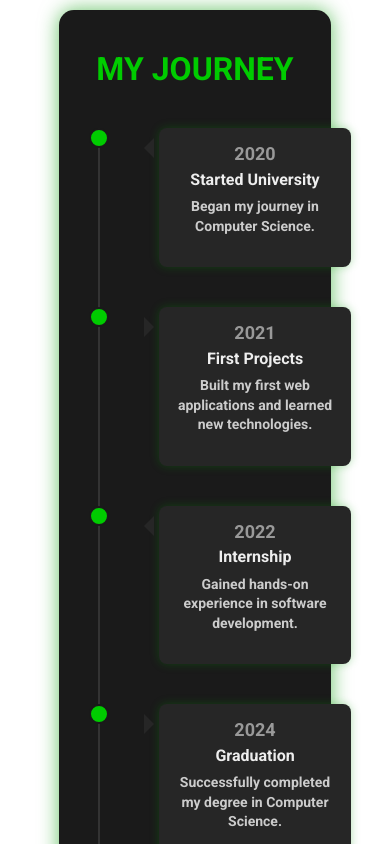
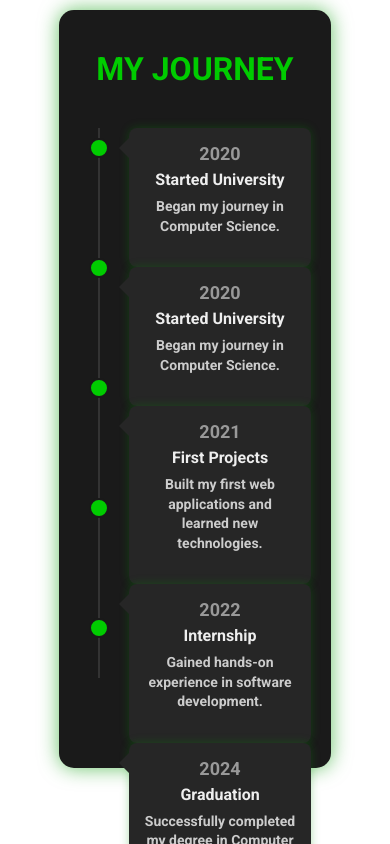
Before and after one commit to pharaohSamma/Prtofolio, an Angular app: page / in a window 390 px wide. Shown: the part 3760-4604 px from the top of the page. Built offline with nearby package versions, Linux system fonts and the light colour scheme.

Commit message:
fiing timline issue left/right

```diff
--- a/src/app/pages/about/about.component.html
+++ b/src/app/pages/about/about.component.html
@@ -4,7 +4,8 @@
     <div
       *ngFor="let event of educationTimeline; let i = index"
       class="timeline-item"
-      [ngClass]="{ left: i % 2 === 0, right: i % 2 !== 0 }"
+      [class.left]="i % 2 === 0"
+      [class.right]="i % 2 !== 0"
     >
       <div class="timeline-icon">
         <img [src]="event.logo" alt="{{ event.title }}" />
--- a/src/app/pages/about/about.component.scss
+++ b/src/app/pages/about/about.component.scss
@@ -3,16 +3,19 @@
   margin: auto;
   text-align: center;
   padding: 40px 20px;
-  background: #1a1a1a; /* Darker background */
+  background: #1a1a1a;
+  /* Darker background */
   border-radius: 15px;
-  box-shadow: 0 0 20px rgba(0, 153, 0, 0.6); /* Muted green glow */
+  box-shadow: 0 0 20px rgba(0, 153, 0, 0.6);
+  /* Muted green glow */
   position: relative;
 }
 
 .about-title {
   font-size: 32px;
   font-weight: bold;
-  color: #00cc00; /* Brighter green */
+  color: #00cc00;
+  /* Brighter green */
   margin-bottom: 40px;
   text-transform: uppercase;
 }
@@ -29,9 +32,11 @@
   content: "";
   position: absolute;
   left: 50%;
-  width: 2px; /* Thinner line */
+  width: 2px;
+  /* Thinner line */
   height: 100%;
-  background: #333; /* Darker line */
+  background: #333;
+  /* Darker line */
   transform: translateX(-50%);
   z-index: 1;
 }
@@ -39,21 +44,26 @@
 /* Timeline Item */
 .timeline-item {
   width: 100%;
-  margin-bottom: 30px; /* Reduced margin */
+  margin-bottom: 80px;
+  /* Increased margin for spacing */
   position: relative;
+  min-height: 70px;
 }
 
 /* Timeline Icon (Central Dot) */
 .timeline-icon {
   position: absolute;
-  top: 0;
+  top: 10px;
+  /* Adjusted position */
   left: 50%;
   transform: translateX(-50%);
   width: 20px;
   height: 20px;
   border-radius: 50%;
-  background: #00cc00; /* Brighter green dot */
-  border: 2px solid #1a1a1a; /* Dark border */
+  background: #00cc00;
+  /* Brighter green dot */
+  border: 2px solid #1a1a1a;
+  /* Dark border */
   z-index: 2;
   display: flex;
   justify-content: center;
@@ -61,37 +71,46 @@
 }
 
 .timeline-icon img {
-  display: none; /* Hide the image in the central dot */
+  display: none;
+  /* Hide the image in the central dot */
 }
 
 /* Timeline Content Box */
 .timeline-content {
-  background: #262626; /* Darker content background */
-  color: #f0f0f0; /* Light text color */
+  background: #262626;
+  /* Darker content background */
+  color: #f0f0f0;
+  /* Light text color */
   padding: 15px;
   border-radius: 8px;
-  width: 45%; /* Adjust width */
-  box-shadow: 0 0 10px rgba(0, 153, 0, 0.3); /* Muted glow */
+  width: 45%;
+  /* Adjust width */
+  box-shadow: 0 0 10px rgba(0, 153, 0, 0.3);
+  /* Muted glow */
   position: relative;
+  /* Changed from absolute to relative */
 }
 
 /* Positioning content to the left */
 .timeline-item.left .timeline-content {
-  left: 0;
-  right: auto; /* Ensure right is not overriding */
+  float: left;
+  margin-left: 0;
+  margin-right: 5%;
 }
 
 /* Positioning content to the right */
 .timeline-item.right .timeline-content {
-  right: 0;
-  left: auto; /* Ensure left is not overriding */
+  float: right;
+  margin-right: 0;
+  margin-left: 5%;
 }
 
 /* Arrow styles */
 .timeline-content::before {
   content: "";
   position: absolute;
-  top: 10px; /* Adjust vertical position */
+  top: 10px;
+  /* Adjust vertical position */
   width: 0;
   height: 0;
   border-style: solid;
@@ -99,23 +118,24 @@
 
 /* Left arrow */
 .timeline-item.left .timeline-content::before {
-  left: -10px;
-  border-width: 10px 10px 10px 0;
-  border-color: transparent #262626 transparent transparent;
+  right: -10px;
+  border-width: 10px 0 10px 10px;
+  border-color: transparent transparent transparent #262626;
 }
 
 /* Right arrow */
 .timeline-item.right .timeline-content::before {
-  right: -10px;
-  border-width: 10px 0 10px 10px;
-  border-color: transparent transparent transparent #262626;
+  left: -10px;
+  border-width: 10px 10px 10px 0;
+  border-color: transparent #262626 transparent transparent;
 }
 
 /* Timeline Year */
 .year {
   font-size: 18px;
   font-weight: bold;
-  color: #999; /* Gray year */
+  color: #999;
+  /* Gray year */
   margin-bottom: 5px;
 }
 
@@ -124,56 +144,57 @@
   font-size: 16px;
   font-weight: bold;
   margin-bottom: 8px;
-  color: #eee; /* Light title */
+  color: #eee;
+  /* Light title */
 }
 
 /* Description */
 .event-description {
   font-size: 14px;
   line-height: 1.4;
-  color: #ccc; /* Light description */
+  color: #ccc;
+  /* Light description */
 }
 
 /* Responsive */
 @media (max-width: 768px) {
   .timeline::before {
-    left: 20px; /* Adjust for icon width and spacing */
+    left: 20px;
+    /* Adjust for icon width and spacing */
   }
 
   .timeline-item {
-    margin-bottom: 40px;
+    margin-bottom: 50px;
   }
 
   .timeline-icon {
-    top: 0;
+    top: 10px;
     left: 10px;
     transform: translateX(0);
   }
 
   .timeline-content {
-    width: calc(100% - 40px); /* Adjust width to accommodate icon and spacing */
-    margin-left: 40px; /* Align content to the right of the icon */
+    width: calc(100% - 50px);
+    /* Adjust width to accommodate icon and spacing */
+    float: right;
+    margin-left: 50px;
+    /* Align content to the right of the icon */
     margin-right: 0;
   }
 
   /* Positioning content to the left (for smaller screens) */
-  .timeline-item.left .timeline-content {
-    left: 40px; /* Align with the margin-left */
-    right: auto;
-  }
-
-  /* Positioning content to the right (for smaller screens) */
+  .timeline-item.left .timeline-content,
   .timeline-item.right .timeline-content {
-    left: 40px; /* Align with the margin-left - effectively the same as left for vertical layout */
-    right: auto;
+    float: right;
+    margin-left: 50px;
+    margin-right: 0;
   }
 
   /* Adjust the arrow positions */
-  .timeline-item.left .timeline-content::before {
-    left: -15px; /* Adjust for margin */
-  }
-
+  .timeline-item.left .timeline-content::before,
   .timeline-item.right .timeline-content::before {
-    left: -15px; /* Adjust for margin - same as left for vertical layout */
+    left: -10px;
+    border-width: 10px 10px 10px 0;
+    border-color: transparent #262626 transparent transparent;
   }
 }
--- a/src/app/pages/about/about.component.ts
+++ b/src/app/pages/about/about.component.ts
@@ -7,6 +7,12 @@ import { Component } from '@angular/core';
 })
 export class AboutComponent {
   educationTimeline = [
+    {
+      year: '2020',
+      title: 'Started University',
+      description: 'Began my journey in Computer Science.',
+      logo: 'assets/university.png',
+    },
     {
       year: '2020',
       title: 'Started University',
```
